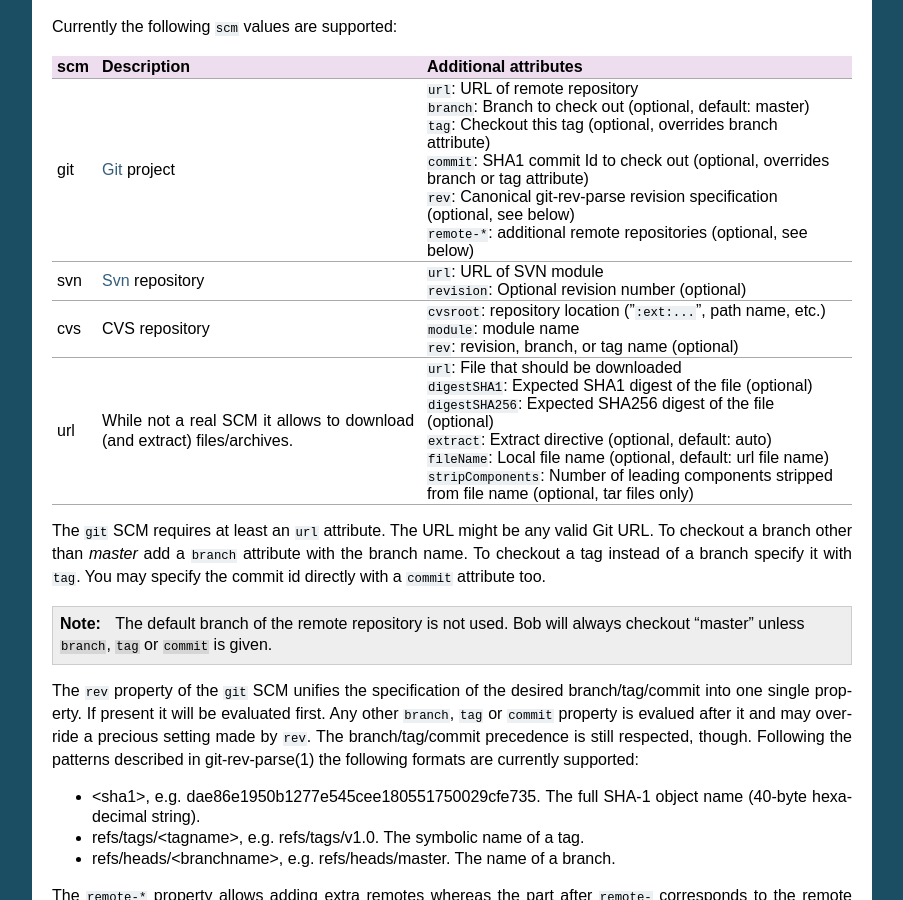
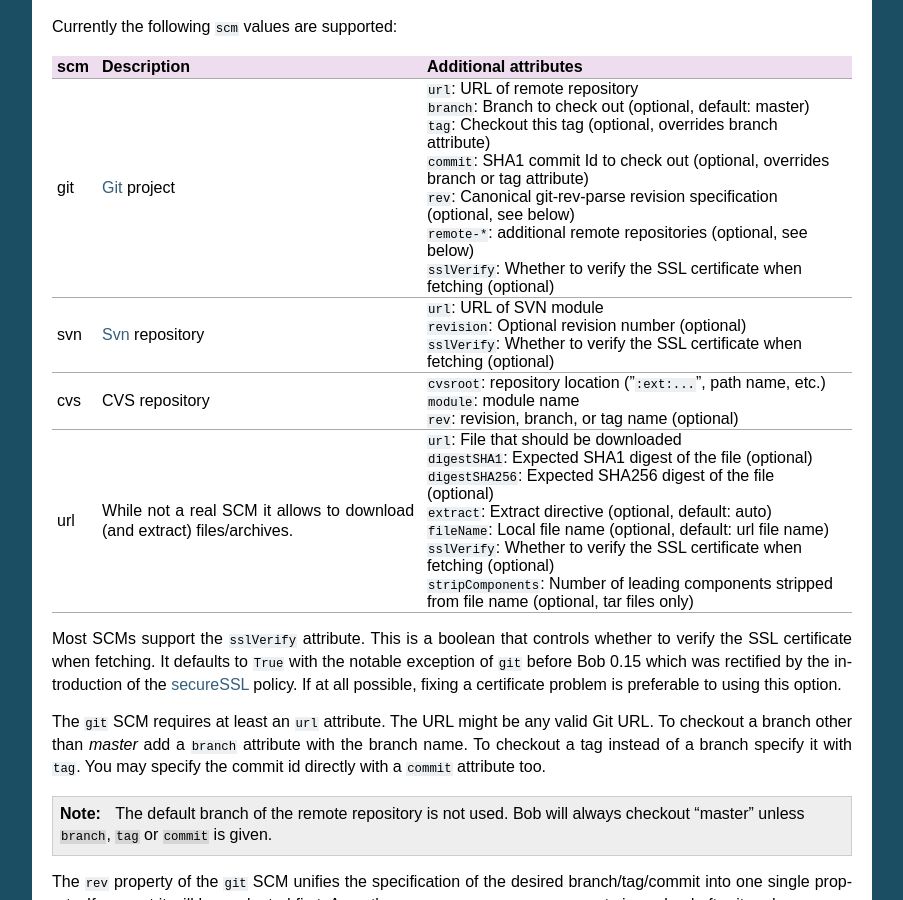
Before and after one commit to BobBuildTool/bob, a Sphinx documentation site: the page built from doc/manual/configuration.rst, in a window 1280 px wide and 900 px high, scrolled down 8863 px. Shown: the whole window, without its empty margins (198-1101 px from the left). Built offline with Sphinx 7.4.7, drawn with Linux system fonts in a browser that asks for light colours; formulas are drawn with MathJax 3; the version number could not be read and is left out; some of the changed text lies outside the part shown.

Commit message:
doc: document sslVerify attributes

```diff
--- a/doc/manual/configuration.rst
+++ b/doc/manual/configuration.rst
@@ -580,8 +580,10 @@ git `Git`_ project               | ``url``: URL of remote repository
                                  | ``commit``: SHA1 commit Id to check out (optional, overrides branch or tag attribute)
                                  | ``rev``: Canonical git-rev-parse revision specification (optional, see below)
                                  | ``remote-*``: additional remote repositories (optional, see below)
+                                 | ``sslVerify``: Whether to verify the SSL certificate when fetching (optional)
 svn `Svn`_ repository            | ``url``: URL of SVN module
                                  | ``revision``: Optional revision number (optional)
+                                 | ``sslVerify``: Whether to verify the SSL certificate when fetching (optional)
 cvs CVS repository               | ``cvsroot``: repository location ("``:ext:...``", path name, etc.)
                                  | ``module``: module name
                                  | ``rev``: revision, branch, or tag name (optional)
@@ -590,12 +592,19 @@ url While not a real SCM it      | ``url``: File that should be downloaded
     extract) files/archives.     | ``digestSHA256``: Expected SHA256 digest of the file (optional)
                                  | ``extract``: Extract directive (optional, default: auto)
                                  | ``fileName``: Local file name (optional, default: url file name)
+                                 | ``sslVerify``: Whether to verify the SSL certificate when fetching (optional)
                                  | ``stripComponents``: Number of leading components stripped from file name
                                                         (optional, tar files only)
 === ============================ =======================================================================================
 
 .. _Git: http://git-scm.com/
 .. _Svn: http://subversion.apache.org/
+
+Most SCMs support the ``sslVerify`` attribute. This is a boolean that controls
+whether to verify the SSL certificate when fetching. It defaults to ``True``
+with the notable exception of ``git`` before Bob 0.15 which was rectified by
+the introduction of the :ref:`policies-secureSSL` policy. If at all possible,
+fixing a certificate problem is preferable to using this option.
 
 The ``git`` SCM requires at least an ``url`` attribute. The URL might be any
 valid Git URL. To checkout a branch other than *master* add a ``branch``
@@ -1298,7 +1307,8 @@ file        Use a local directory as binary artifact repository. The directory
             is specified in the ``path`` key as absolute path.
 http        Uses a HTTP server as binary artifact repository. The server has to
             support the HEAD, PUT and GET methods. The base URL is given in the
-            ``url`` key.
+            ``url`` key. The optional ``sslVerify`` boolean key controls
+            whether to verify the SSL certificate.
 shell       This backend can be used to execute commands that do the actual up-
             or download. A ``download`` and/or ``upload`` key provides the
             commands that are executed for the respective operation. The
```
